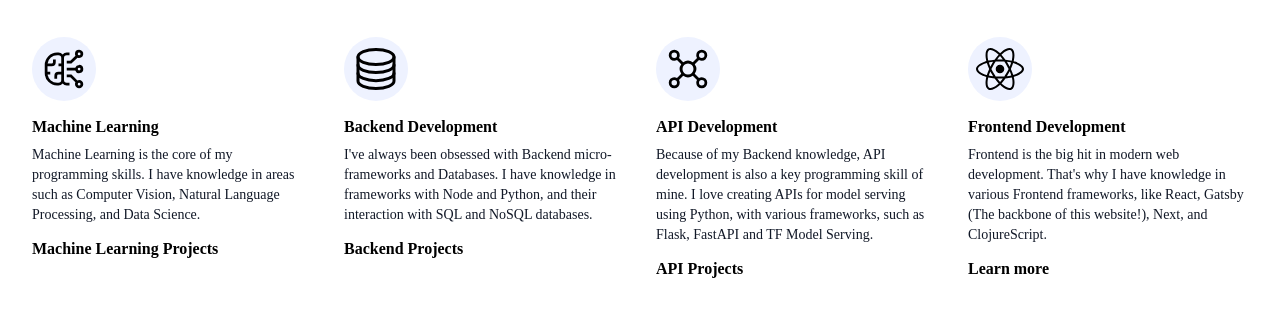
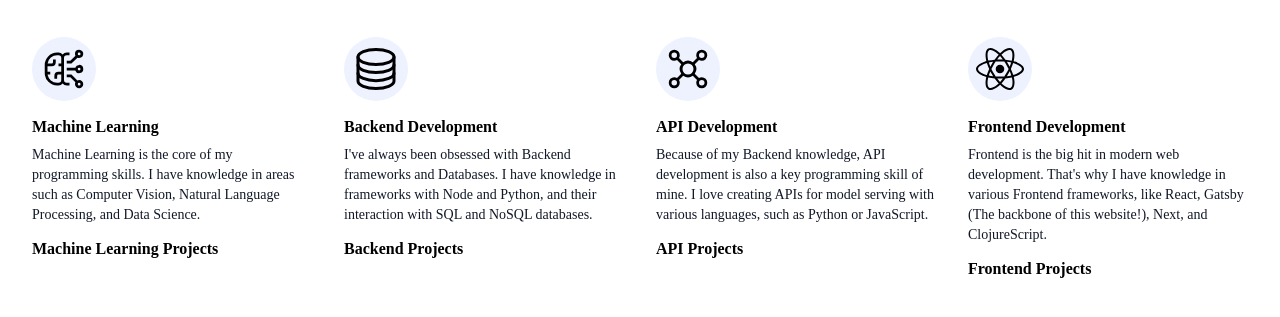
Before and after one commit to sebaspv/sebastian, a Gatsby site: page /components/Who in a window 1280 px wide. Shown: the part 179-496 px from the top of the page. Built offline with nearby package versions, Linux system fonts and the light colour scheme; Gatsby itself is replaced by a stand-in of ours; a web font is replaced by a local one.

Commit message:
more info

```diff
--- a/src/pages/components/Who.js
+++ b/src/pages/components/Who.js
@@ -42,7 +42,7 @@
                     </div>
                     <h6 className="mb-2 font-semibold leading-5">Backend Development</h6>
                     <p className="mb-3 text-sm text-gray-900">
-                        I've always been obsessed with Backend micro-frameworks and Databases. I have knowledge in frameworks with Node and Python, and their interaction with SQL and NoSQL databases.
+                        I've always been obsessed with Backend frameworks and Databases. I have knowledge in frameworks with Node and Python, and their interaction with SQL and NoSQL databases.
                     </p>
                     <a
                         href="https://github.com/sebaspv?tab=repositories&q=&type=public&language=python&sort="
@@ -58,7 +58,7 @@
                     </div>
                     <h6 className="mb-2 font-semibold leading-5">API Development</h6>
                     <p className="mb-3 text-sm text-gray-900">
-                        Because of my Backend knowledge, API development is also a key programming skill of mine. I love creating APIs for model serving using Python, with various frameworks, such as Flask, FastAPI and TF Model Serving.
+                        Because of my Backend knowledge, API development is also a key programming skill of mine. I love creating APIs for model serving with various languages, such as Python or JavaScript.
                     </p>
                     <a
                         href="https://github.com/sebaspv?tab=repositories&q=&type=public&language=python&sort="
@@ -77,11 +77,11 @@
                         Frontend is the big hit in modern web development. That's why I have knowledge in various Frontend frameworks, like React, Gatsby (The backbone of this website!), Next, and ClojureScript.
                     </p>
                     <a
-                        href="/"
+                        href="https://github.com/sebaspv?tab=repositories&q=&type=public&language=javascript&sort="
                         aria-label=""
                         className="inline-flex items-center font-semibold transition-colors duration-200 text-deep-purple-accent-400 hover:text-deep-purple-800"
                     >
-                        Learn more
+                        Frontend Projects
                     </a>
                 </div>
             </div>
```
